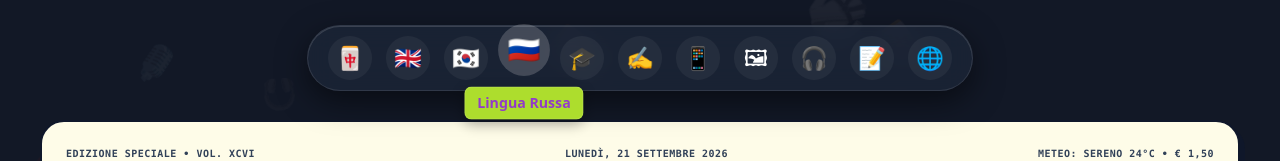
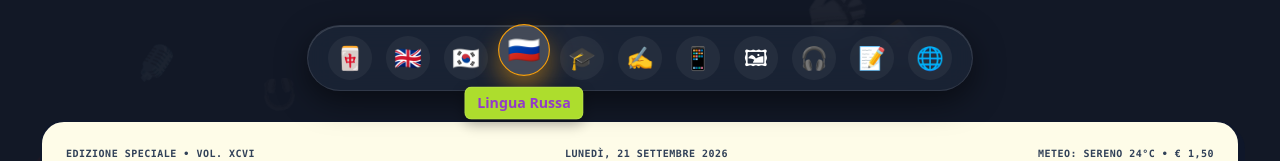
Before and after one commit to scottino2019-glitch/Il-mio-Hub-linguistico-, a React (Vite) app: page / in a window 1280 px wide. In both pictures the pointer is over the link "🇷🇺". Shown: the top 161 px of the page. Built offline with nearby package versions, Linux system fonts and the light colour scheme; a web font is replaced by a local one.

Commit message:
Change hover styles for dock items

```diff
--- a/src/index.css
+++ b/src/index.css
@@ -119,7 +119,7 @@
   border-color: #3b82f6;
 }
 
-.dock-item.ricettario:hover {
+.dock-item.russo:hover {
   box-shadow: 0 10px 20px rgba(245, 158, 11, 0.45);
   border-color: #f59e0b;
 }
@@ -144,7 +144,7 @@
   border-color: #F34E90;
 }
 
-.dock-item.Social:hover {
+.dock-item.inglese:hover {
   box-shadow: 0 10px 20px rgba(6, 182, 212, 0.45);
   border-color: #5B20D5;
 }
```
